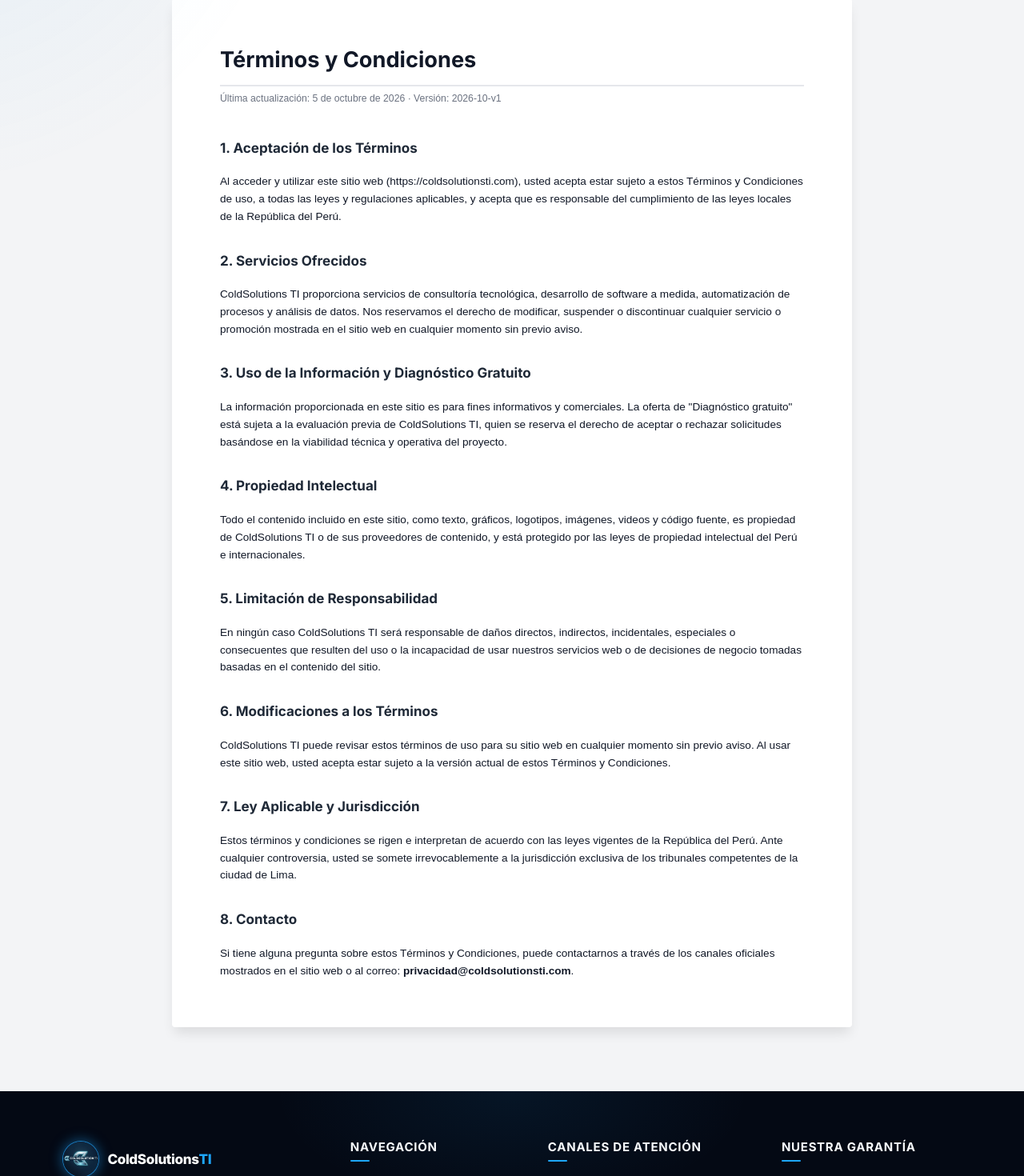
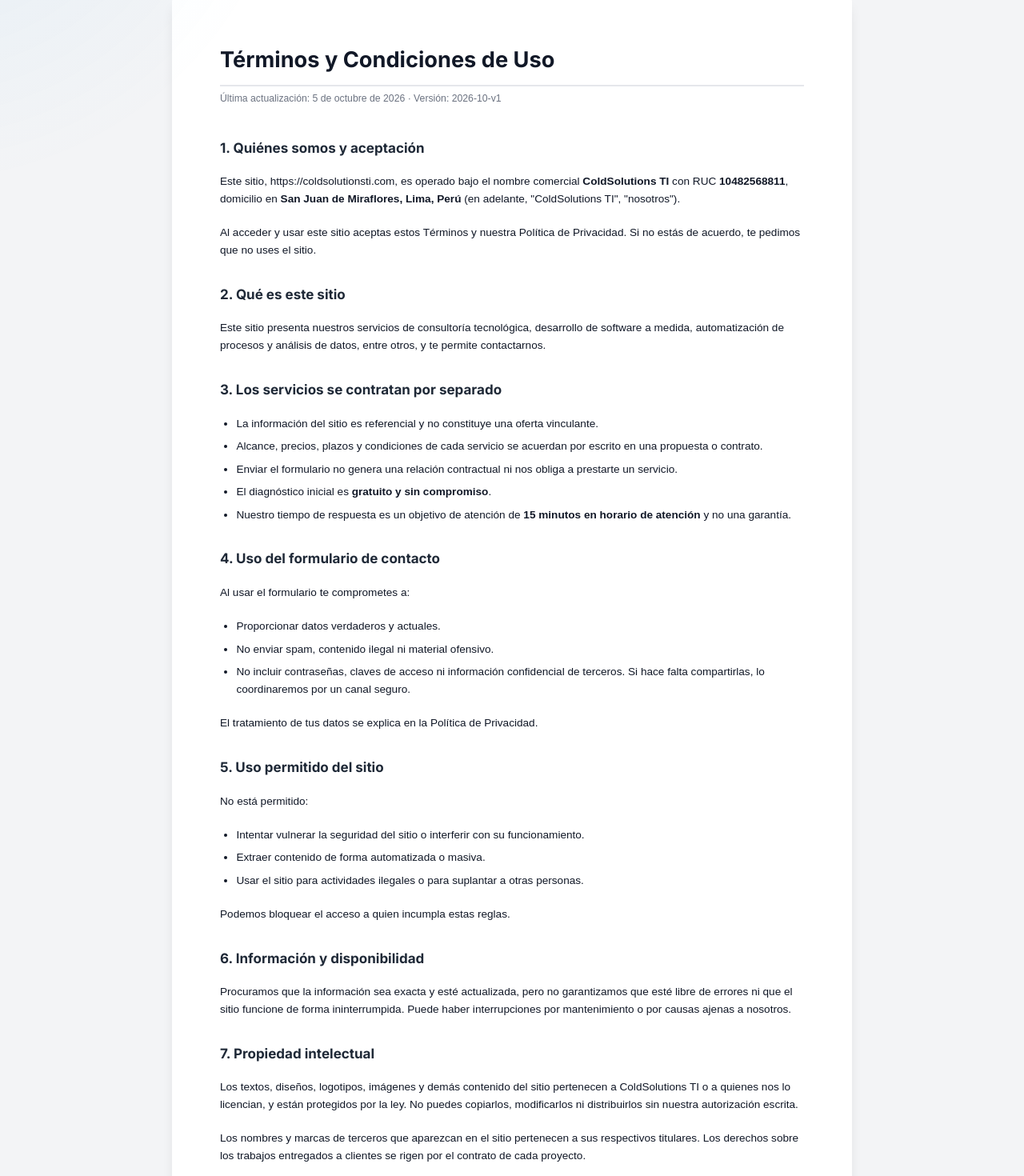
Before and after one commit to jcoldsolutionsj-lab/WebCMSLanding_ColdsolutionTI, a Next.js app: page /terminos in a window 1280 px wide. Shown: the part 142-1612 px from the top of the page at 80% size. Built offline with nearby package versions, Linux system fonts and the light colour scheme.

Commit message:
feat(legales): update and format terminos page with official content

```diff
--- a/src/app/terminos/page.tsx
+++ b/src/app/terminos/page.tsx
@@ -24,7 +24,7 @@
           lineHeight: '1.6'
         }}>
           <h1 style={{ fontSize: '2rem', fontWeight: 'bold', marginBottom: '0.5rem', borderBottom: '2px solid #e5e7eb', paddingBottom: '1rem', textTransform: 'none', WebkitTextFillColor: 'initial' }}>
-            Términos y Condiciones
+            Términos y Condiciones de Uso
           </h1>
           <p style={{ fontSize: '0.9rem', color: '#6b7280', marginBottom: '2rem' }}>
             Última actualización: 5 de octubre de 2026 · Versión: 2026-10-v1
@@ -32,35 +32,61 @@
 
           <div style={{ display: 'flex', flexDirection: 'column', gap: '1.5rem', fontSize: '1rem' }}>
 
-            <h2 style={{ fontSize: '1.25rem', fontWeight: 'bold', marginTop: '1rem', color: '#1f2937', WebkitTextFillColor: 'initial', background: 'none', textTransform: 'none' }}>1. Aceptación de los Términos</h2>
-            <p>Al acceder y utilizar este sitio web (https://coldsolutionsti.com), usted acepta estar sujeto a estos Términos y Condiciones de uso, a todas las leyes y regulaciones aplicables, y acepta que es responsable del cumplimiento de las leyes locales de la República del Perú.</p>
+            <h2 style={{ fontSize: '1.25rem', fontWeight: 'bold', marginTop: '1rem', color: '#1f2937', WebkitTextFillColor: 'initial', background: 'none', textTransform: 'none' }}>1. Quiénes somos y aceptación</h2>
+            <p>Este sitio, https://coldsolutionsti.com, es operado bajo el nombre comercial <strong>ColdSolutions TI</strong> con RUC <strong>10482568811</strong>, domicilio en <strong>San Juan de Miraflores, Lima, Perú</strong> (en adelante, "ColdSolutions TI", "nosotros").</p>
+            <p>Al acceder y usar este sitio aceptas estos Términos y nuestra Política de Privacidad. Si no estás de acuerdo, te pedimos que no uses el sitio.</p>
 
-            <h2 style={{ fontSize: '1.25rem', fontWeight: 'bold', marginTop: '1rem', color: '#1f2937', WebkitTextFillColor: 'initial', background: 'none', textTransform: 'none' }}>2. Servicios Ofrecidos</h2>
-            <p>ColdSolutions TI proporciona servicios de consultoría tecnológica, desarrollo de software a medida, automatización de procesos y análisis de datos. Nos reservamos el derecho de modificar, suspender o discontinuar cualquier servicio o promoción mostrada en el sitio web en cualquier momento sin previo aviso.</p>
+            <h2 style={{ fontSize: '1.25rem', fontWeight: 'bold', marginTop: '1rem', color: '#1f2937', WebkitTextFillColor: 'initial', background: 'none', textTransform: 'none' }}>2. Qué es este sitio</h2>
+            <p>Este sitio presenta nuestros servicios de consultoría tecnológica, desarrollo de software a medida, automatización de procesos y análisis de datos, entre otros, y te permite contactarnos.</p>
 
-            <h2 style={{ fontSize: '1.25rem', fontWeight: 'bold', marginTop: '1rem', color: '#1f2937', WebkitTextFillColor: 'initial', background: 'none', textTransform: 'none' }}>3. Uso de la Información y Diagnóstico Gratuito</h2>
-            <p>La información proporcionada en este sitio es para fines informativos y comerciales. La oferta de "Diagnóstico gratuito" está sujeta a la evaluación previa de ColdSolutions TI, quien se reserva el derecho de aceptar o rechazar solicitudes basándose en la viabilidad técnica y operativa del proyecto.</p>
+            <h2 style={{ fontSize: '1.25rem', fontWeight: 'bold', marginTop: '1rem', color: '#1f2937', WebkitTextFillColor: 'initial', background: 'none', textTransform: 'none' }}>3. Los servicios se contratan por separado</h2>
+            <ul style={{ listStyleType: 'disc', paddingLeft: '1.5rem', display: 'flex', flexDirection: 'column', gap: '0.5rem' }}>
+              <li>La información del sitio es referencial y no constituye una oferta vinculante.</li>
+              <li>Alcance, precios, plazos y condiciones de cada servicio se acuerdan por escrito en una propuesta o contrato.</li>
+              <li>Enviar el formulario no genera una relación contractual ni nos obliga a prestarte un servicio.</li>
+              <li>El diagnóstico inicial es <strong>gratuito y sin compromiso</strong>.</li>
+              <li>Nuestro tiempo de respuesta es un objetivo de atención de <strong>15 minutos en horario de atención</strong> y no una garantía.</li>
+            </ul>
 
-            <h2 style={{ fontSize: '1.25rem', fontWeight: 'bold', marginTop: '1rem', color: '#1f2937', WebkitTextFillColor: 'initial', background: 'none', textTransform: 'none' }}>4. Propiedad Intelectual</h2>
-            <p>Todo el contenido incluido en este sitio, como texto, gráficos, logotipos, imágenes, videos y código fuente, es propiedad de ColdSolutions TI o de sus proveedores de contenido, y está protegido por las leyes de propiedad intelectual del Perú e internacionales.</p>
+            <h2 style={{ fontSize: '1.25rem', fontWeight: 'bold', marginTop: '1rem', color: '#1f2937', WebkitTextFillColor: 'initial', background: 'none', textTransform: 'none' }}>4. Uso del formulario de contacto</h2>
+            <p>Al usar el formulario te comprometes a:</p>
+            <ul style={{ listStyleType: 'disc', paddingLeft: '1.5rem', display: 'flex', flexDirection: 'column', gap: '0.5rem' }}>
+              <li>Proporcionar datos verdaderos y actuales.</li>
+              <li>No enviar spam, contenido ilegal ni material ofensivo.</li>
+              <li>No incluir contraseñas, claves de acceso ni información confidencial de terceros. Si hace falta compartirlas, lo coordinaremos por un canal seguro.</li>
+            </ul>
+            <p>El tratamiento de tus datos se explica en la Política de Privacidad.</p>
 
-            <h2 style={{ fontSize: '1.25rem', fontWeight: 'bold', marginTop: '1rem', color: '#1f2937', WebkitTextFillColor: 'initial', background: 'none', textTransform: 'none' }}>5. Limitación de Responsabilidad</h2>
-            <p>En ningún caso ColdSolutions TI será responsable de daños directos, indirectos, incidentales, especiales o consecuentes que resulten del uso o la incapacidad de usar nuestros servicios web o de decisiones de negocio tomadas basadas en el contenido del sitio.</p>
+            <h2 style={{ fontSize: '1.25rem', fontWeight: 'bold', marginTop: '1rem', color: '#1f2937', WebkitTextFillColor: 'initial', background: 'none', textTransform: 'none' }}>5. Uso permitido del sitio</h2>
+            <p>No está permitido:</p>
+            <ul style={{ listStyleType: 'disc', paddingLeft: '1.5rem', display: 'flex', flexDirection: 'column', gap: '0.5rem' }}>
+              <li>Intentar vulnerar la seguridad del sitio o interferir con su funcionamiento.</li>
+              <li>Extraer contenido de forma automatizada o masiva.</li>
+              <li>Usar el sitio para actividades ilegales o para suplantar a otras personas.</li>
+            </ul>
+            <p>Podemos bloquear el acceso a quien incumpla estas reglas.</p>
 
-            <h2 style={{ fontSize: '1.25rem', fontWeight: 'bold', marginTop: '1rem', color: '#1f2937', WebkitTextFillColor: 'initial', background: 'none', textTransform: 'none' }}>6. Modificaciones a los Términos</h2>
-            <p>ColdSolutions TI puede revisar estos términos de uso para su sitio web en cualquier momento sin previo aviso. Al usar este sitio web, usted acepta estar sujeto a la versión actual de estos Términos y Condiciones.</p>
+            <h2 style={{ fontSize: '1.25rem', fontWeight: 'bold', marginTop: '1rem', color: '#1f2937', WebkitTextFillColor: 'initial', background: 'none', textTransform: 'none' }}>6. Información y disponibilidad</h2>
+            <p>Procuramos que la información sea exacta y esté actualizada, pero no garantizamos que esté libre de errores ni que el sitio funcione de forma ininterrumpida. Puede haber interrupciones por mantenimiento o por causas ajenas a nosotros.</p>
 
-            <h2 style={{ fontSize: '1.25rem', fontWeight: 'bold', marginTop: '1rem', color: '#1f2937', WebkitTextFillColor: 'initial', background: 'none', textTransform: 'none' }}>7. Ley Aplicable y Jurisdicción</h2>
-            <p>Estos términos y condiciones se rigen e interpretan de acuerdo con las leyes vigentes de la República del Perú. Ante cualquier controversia, usted se somete irrevocablemente a la jurisdicción exclusiva de los tribunales competentes de la ciudad de Lima.</p>
+            <h2 style={{ fontSize: '1.25rem', fontWeight: 'bold', marginTop: '1rem', color: '#1f2937', WebkitTextFillColor: 'initial', background: 'none', textTransform: 'none' }}>7. Propiedad intelectual</h2>
+            <p>Los textos, diseños, logotipos, imágenes y demás contenido del sitio pertenecen a ColdSolutions TI o a quienes nos lo licencian, y están protegidos por la ley. No puedes copiarlos, modificarlos ni distribuirlos sin nuestra autorización escrita.</p>
+            <p>Los nombres y marcas de terceros que aparezcan en el sitio pertenecen a sus respectivos titulares. Los derechos sobre los trabajos entregados a clientes se rigen por el contrato de cada proyecto.</p>
 
-            <h2 style={{ fontSize: '1.25rem', fontWeight: 'bold', marginTop: '1rem', color: '#1f2937', WebkitTextFillColor: 'initial', background: 'none', textTransform: 'none' }}>8. Contacto</h2>
-            <p>Si tiene alguna pregunta sobre estos Términos y Condiciones, puede contactarnos a través de los canales oficiales mostrados en el sitio web o al correo: <strong>privacidad@coldsolutionsti.com</strong>.</p>
+            <h2 style={{ fontSize: '1.25rem', fontWeight: 'bold', marginTop: '1rem', color: '#1f2937', WebkitTextFillColor: 'initial', background: 'none', textTransform: 'none' }}>8. Enlaces y servicios de terceros</h2>
+            <p>El sitio puede contener enlaces o botones hacia servicios de terceros (por ejemplo, WhatsApp). No controlamos esos servicios ni somos responsables de su contenido o sus políticas.</p>
 
+            <h2 style={{ fontSize: '1.25rem', fontWeight: 'bold', marginTop: '1rem', color: '#1f2937', WebkitTextFillColor: 'initial', background: 'none', textTransform: 'none' }}>9. Limitación de responsabilidad</h2>
+            <p>En la medida que la ley lo permita, ColdSolutions TI no será responsable por daños indirectos, incidentales o consecuentes derivados del uso del sitio o de la imposibilidad de usarlo. Nada en estos Términos excluye la responsabilidad que la ley no permite excluir.</p>
+            <p>La responsabilidad por los servicios contratados se rige por el contrato o propuesta aceptada en cada caso.</p>
+
+            <h2 style={{ fontSize: '1.25rem', fontWeight: 'bold', marginTop: '1rem', color: '#1f2937', WebkitTextFillColor: 'initial', background: 'none', textTransform: 'none' }}>10. Cambios</h2>
+            <p>Somos un negocio que recién comienza y estos Términos se irán actualizando a medida que cambien nuestros servicios o nuestra forma legal. Cada versión se publica aquí con su fecha y número de versión. Si sigues usando el sitio después de un cambio, entendemos que aceptas la versión vigente.</p>
           </div>
         </div>
       </section>
 
       <Footer />
-    </main>
+    </main >
   );
 }
```
